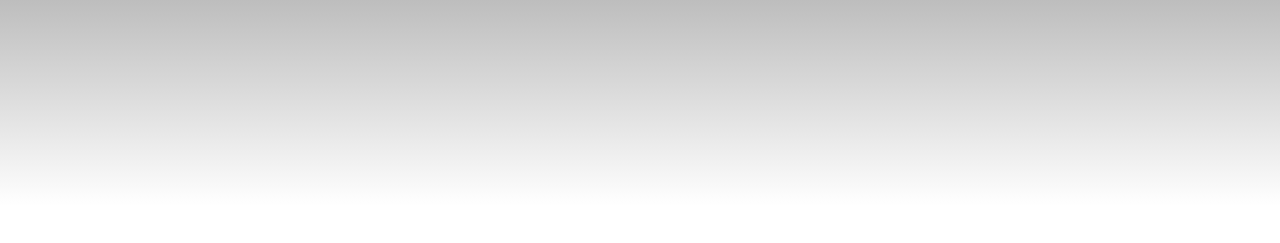
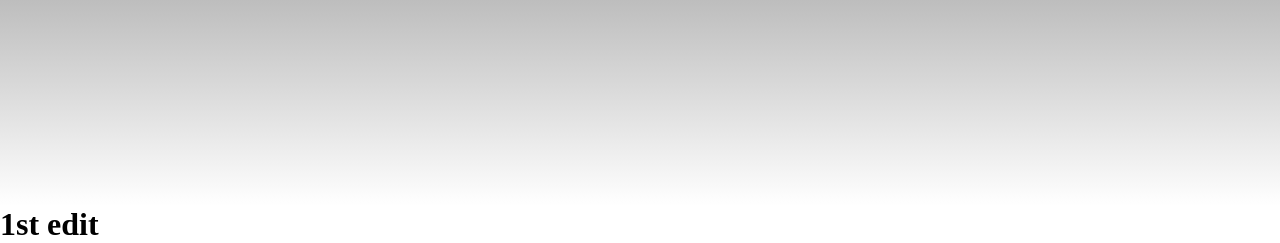
Before and after one commit to Jdelina/land, a plain HTML site: page index.html in a window 1280 px wide. Shown: the part 594-837 px from the top of the page. Before the commit the page ends 800 px from the top, so only its background shows below. Drawn offline with nearby package versions, Linux system fonts and the light colour scheme.

Commit message:
modified:   index.html

```diff
--- a/index.html
+++ b/index.html
@@ -62,6 +62,8 @@
                 </div>
         </div>
     </div>
+
+    <h1> 1st edit</h1>
     <script src="https://unpkg.com/ionicons@5.4.0/dist/ionicons.js"></script>
 </body>
 </html>
```
